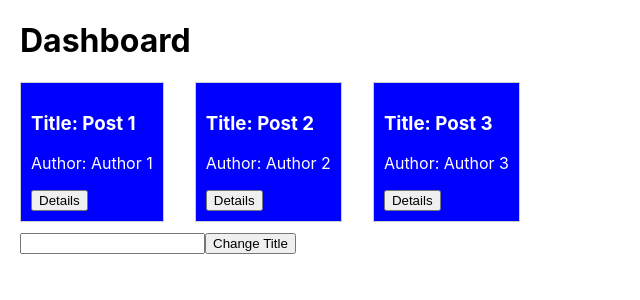
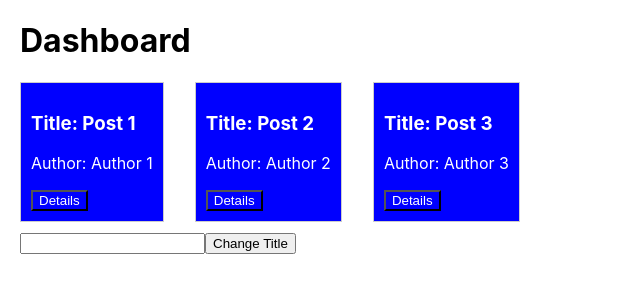
Before and after one commit to EUnurbayar/WAA_React_Labs, a React (Create React App) app in the folder my-app/: page / in a window 1280 px wide. Shown: the top 300 px of the page, without its empty margins (0-640 px from the left). Built offline with nearby package versions, Linux system fonts and the light colour scheme.

Commit message:
lab7 css update

```diff
--- a/my-app/src/components/Post.js
+++ b/my-app/src/components/Post.js
@@ -9,7 +9,7 @@ const Post = ({ post, handlePostClick }) => {
     <div className="post" >
       <h3>Title: {post.title}</h3>
       <p>Author: {post.author}</p>
-      <button onClick={handleClick}>Details</button>
+      <button className='btn-details' onClick={handleClick}>Details</button>
     </div>
   );
 };
--- a/my-app/src/components/PostDetails.css
+++ b/my-app/src/components/PostDetails.css
@@ -1,5 +1,5 @@
 .post-details {
-  border: 1px solid #ccc;
+  border: 3px solid #320ae2;
   padding: 20px;
   margin-bottom: 20px;
   width: 100%;
```
